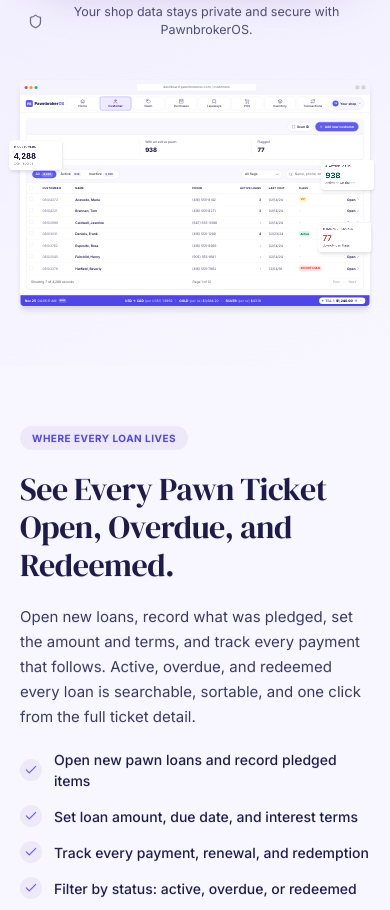
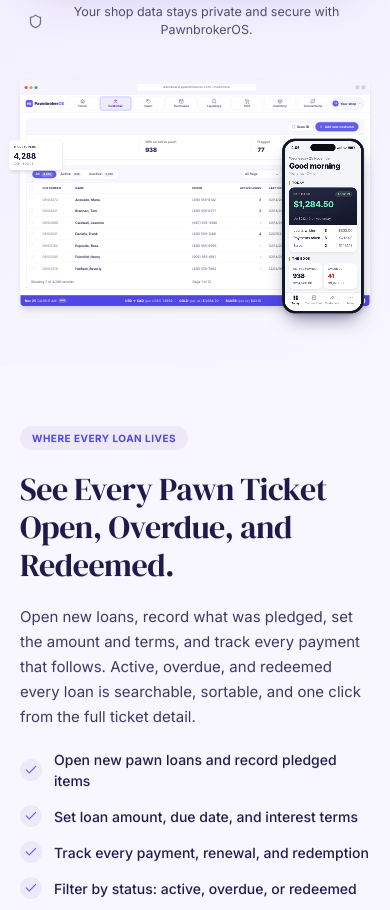
Before and after one commit to Chameleon-ideas/PawnbrokerOS-Webiste, an Astro site: page / in a window 390 px wide. Shown: the part 1252-2162 px from the top of the page. Built offline with nearby package versions, Linux system fonts and the light colour scheme; Astro itself is replaced by a stand-in of ours; no server answers.

Commit message:
Hero: show the owner mobile app beside the web preview
New PhoneOwner mockup rebuilds the owner app's Today screen (net cash, today's loans,
payments and sales, the book, inventory, bottom tabs) in a phone frame with sample figures;
date, greeting and clock follow the visitor's clock. It overlaps the right of the browser
window. The two right-hand floating stat cards it replaces are removed.

Co-Authored-By: Claude Opus 5.5 <noreply@anthropic.com>
Claude-Session: https://claude.ai/code/session_018uYrG65T8nK1nMdk4pSnZr

```diff
--- a/src/components/Hero.astro
+++ b/src/components/Hero.astro
@@ -1,5 +1,6 @@
 ---
 import Icon from './Icon.astro';
+import PhoneOwner from './mockups/PhoneOwner.astro';
 import DemoCard from './DemoCard.astro';
 import AppFooter from './mockups/AppFooter.astro';
 import Scaler from './mockups/Scaler.astro';
@@ -125,16 +126,8 @@ const rows = [
           <b class="flt__v" style="color:var(--ink-700)">4,288</b>
           <span class="flt__u">total records</span>
         </div>
-        <div class="flt flt--b" data-float="0.07">
-          <span class="flt__k"><i style="background:var(--green)"></i>Active Loans</span>
-          <b class="flt__v" style="color:var(--green-fg)">938</b>
-          <span class="flt__u">active pawn tickets</span>
-        </div>
-        <div class="flt flt--c" data-float="0.03">
-          <span class="flt__k"><i style="background:var(--red)"></i>Banned / Locked</span>
-          <b class="flt__v" style="color:var(--red)">77</b>
-          <span class="flt__u">do-not-loan flags</span>
-        </div>
+        <!-- owner's mobile app, overlapping the web preview (2026-11-24) -->
+        <div class="hero__phone" data-float="0.05"><PhoneOwner /></div>
       </div>
     </Scaler>
   </div>
@@ -305,9 +298,8 @@ const rows = [
   }
   .flt:hover { box-shadow: 0 22px 40px -18px rgb(76 29 149 / .45); }
   .flt { pointer-events: none; } /* decorative; never block clicks on the preview */
+  .hero__phone { position: absolute; left: 958px; top: 214px; z-index: 3; }
   .flt--a { left: -40px; top: 220px; animation: bob 7s ease-in-out infinite; }
-  .flt--b { left: 1100px; top: 296px; animation: bob 8s ease-in-out .8s infinite; }
-  .flt--c { left: 1090px; top: 520px; animation: bob 6.5s ease-in-out .4s infinite; }
 
   .flt__k {
     display: flex; align-items: center; gap: 6px;
--- /dev/null
+++ b/src/components/mockups/PhoneOwner.astro
@@ -0,0 +1,148 @@
+---
+/**
+ * The owner's mobile app, Today screen (owner, 2026-11-24), shown beside the web preview in
+ * the hero. Rebuilt in HTML from the app's real layout — net-cash card, the book, inventory,
+ * bottom tabs — with sample figures (no real account data). The date and greeting follow the
+ * visitor's clock.
+ */
+const today = [
+  ['Loans written', '3', '$835.00'],
+  ['Payments taken', '6', '$412.00'],
+  ['Sales', '2', '$1,131.13'],
+];
+---
+<div class="ph" aria-label="PawnbrokerOS owner app on a phone">
+  <div class="ph__screen">
+    <div class="ph__status">
+      <b data-ph-time>10:02</b>
+      <span class="ph__island"></span>
+      <span class="ph__icons">
+        <svg width="16" height="11" viewBox="0 0 16 11" aria-hidden="true"><rect x="0" y="7" width="3" height="4" rx="1" fill="currentColor"/><rect x="4.3" y="5" width="3" height="6" rx="1" fill="currentColor"/><rect x="8.6" y="2.5" width="3" height="8.5" rx="1" fill="currentColor"/><rect x="12.9" y="0" width="3" height="11" rx="1" fill="currentColor" opacity=".35"/></svg>
+        <svg width="15" height="11" viewBox="0 0 24 18" aria-hidden="true"><path d="M12 17.5 15.3 13a5.5 5.5 0 0 0-6.6 0Zm-6-6.2 2 2.7a8 8 0 0 1 8 0l2-2.7a11.3 11.3 0 0 0-12 0ZM2.3 6.3l2 2.7a14.5 14.5 0 0 1 15.4 0l2-2.7a18 18 0 0 0-19.4 0Z" fill="currentColor"/></svg>
+        <span class="ph__batt"><i></i></span>
+      </span>
+    </div>
+
+    <div class="ph__body">
+      <p class="ph__date" data-ph-date>Tuesday 24 November</p>
+      <h4 class="ph__hello" data-ph-hello>Good evening</h4>
+      <p class="ph__who">Your shop · Owner</p>
+
+      <h5 class="ph__sec">Today</h5>
+      <div class="ph__card">
+        <div class="ph__net">
+          <div class="ph__net-top"><span>Net cash</span><em>Took in</em></div>
+          <b>$1,284.50</b>
+          <i class="ph__rule"></i>
+          <small>Up $212.40 on yesterday</small>
+        </div>
+        <div class="ph__rows">
+          {today.map(([k, n, v]) => (
+            <div><span>{k}</span><b>{n}</b><em>{v}</em></div>
+          ))}
+        </div>
+      </div>
+
+      <h5 class="ph__sec">The book</h5>
+      <div class="ph__pair">
+        <div class="ph__tile"><span>Active pawns</span><b>938</b><em>$214,560.00</em></div>
+        <div class="ph__tile"><span>Overdue</span><b class="red">41</b><em>$9,870.00</em></div>
+      </div>
+      <div class="ph__line"><span>Buys outright</span><b>12</b><em>$4,431.00</em><i>›</i></div>
+
+      <h5 class="ph__sec">Inventory</h5>
+      <div class="ph__line ph__line--inv"><div><span>On hand</span><b>1,842</b></div><div><span>Retail value</span><b>$386,240</b></div><i>›</i></div>
+    </div>
+
+    <nav class="ph__tabs" aria-hidden="true">
+      <span class="is-on"><svg width="20" height="20" viewBox="0 0 24 24" fill="currentColor"><rect x="3" y="3" width="8" height="10" rx="1"/><rect x="13" y="3" width="8" height="6" rx="1"/><rect x="13" y="11" width="8" height="10" rx="1"/><rect x="3" y="15" width="8" height="6" rx="1"/></svg>Today</span>
+      <span><svg width="20" height="20" viewBox="0 0 24 24" fill="none" stroke="currentColor" stroke-width="1.8" stroke-linecap="round"><path d="M6 3h12v18l-3-2-3 2-3-2-3 2Z"/><path d="M9 8h6M9 12h6"/></svg>Transactions</span>
+      <span><svg width="20" height="20" viewBox="0 0 24 24" fill="none" stroke="currentColor" stroke-width="1.8" stroke-linecap="round"><circle cx="8.5" cy="8" r="3"/><circle cx="16" cy="8" r="3"/><path d="M3 19c0-3 2.5-5 5.5-5s5.5 2 5.5 5M13.5 14.2c.8-.2 1.6-.2 2.5-.2 3 0 5 2 5 5"/></svg>Customers</span>
+      <span><svg width="20" height="20" viewBox="0 0 24 24" fill="currentColor"><circle cx="5" cy="12" r="2"/><circle cx="12" cy="12" r="2"/><circle cx="19" cy="12" r="2"/></svg>More</span>
+    </nav>
+  </div>
+</div>
+
+<script>
+  // Date, greeting and status-bar clock follow the visitor's own clock.
+  const setPhone = () => {
+    const now = new Date();
+    const h = now.getHours();
+    const date = now.toLocaleDateString('en-GB', { weekday: 'long', day: 'numeric', month: 'long' });
+    const time = now.toLocaleTimeString('en-US', { hour: 'numeric', minute: '2-digit', hour12: true }).replace(/\s?[AP]M/, '');
+    const hello = h < 12 ? 'Good morning' : h < 18 ? 'Good afternoon' : 'Good evening';
+    document.querySelectorAll('[data-ph-date]').forEach((e) => (e.textContent = date.replace(',', '')));
+    document.querySelectorAll('[data-ph-time]').forEach((e) => (e.textContent = time));
+    document.querySelectorAll('[data-ph-hello]').forEach((e) => (e.textContent = hello));
+  };
+  setPhone();
+  setInterval(setPhone, 30000);
+</script>
+
+<style>
+  .ph {
+    width: 300px;
+    padding: 10px;
+    border-radius: 48px;
+    background: #14152a;
+    box-shadow: 0 0 0 1.5px #3a3b55 inset, 0 40px 70px -24px rgb(30 27 75 / 0.55), 0 12px 24px -12px rgb(30 27 75 / 0.35);
+  }
+  .ph__screen {
+    position: relative;
+    height: 620px;
+    border-radius: 39px;
+    overflow: hidden;
+    background: #f4f5f9;
+    color: #0f1222;
+    font-family: var(--sans);
+    display: flex;
+    flex-direction: column;
+  }
+  .ph__status { position: relative; display: flex; align-items: center; justify-content: space-between; padding: 14px 24px 6px; font-size: 13px; }
+  .ph__status b { font-weight: 700; }
+  .ph__island { position: absolute; left: 50%; top: 10px; transform: translateX(-50%); width: 92px; height: 26px; border-radius: 99px; background: #0b0b14; }
+  .ph__icons { display: flex; align-items: center; gap: 5px; }
+  .ph__batt { position: relative; width: 23px; height: 11px; border: 1.5px solid currentColor; border-radius: 3.5px; opacity: .9; }
+  .ph__batt i { position: absolute; inset: 1.5px; right: 5px; border-radius: 1.5px; background: currentColor; }
+
+  .ph__body { flex: 1; overflow: hidden; padding: 10px 16px 0; }
+  .ph__date { margin: 4px 0 0; font-size: 12.5px; color: #6b6f85; }
+  .ph__hello { margin: 2px 0 0; font-family: var(--sans); font-size: 28px; font-weight: 800; letter-spacing: -0.8px; line-height: 1.15; color: #0f1222; }
+  .ph__who { margin: 4px 0 0; font-size: 11.5px; color: #9a9db0; }
+  .ph__sec { display: flex; align-items: center; gap: 8px; margin: 16px 0 8px; font-family: var(--sans); font-size: 11.5px; font-weight: 700; letter-spacing: 1px; text-transform: uppercase; color: #0f1222; }
+  .ph__sec::before { content: ''; width: 3px; height: 13px; border-radius: 2px; background: #b88a3e; }
+
+  .ph__card { border-radius: 18px; overflow: hidden; background: #fff; box-shadow: 0 6px 16px -10px rgb(15 18 34 / 0.25); }
+  .ph__net { padding: 14px 16px 12px; background: linear-gradient(160deg, #262a45, #14162a); color: #fff; }
+  .ph__net-top { display: flex; align-items: center; justify-content: space-between; }
+  .ph__net-top span { font-size: 10.5px; font-weight: 700; letter-spacing: 1px; text-transform: uppercase; color: #c9a25c; }
+  .ph__net-top em { font-style: normal; font-size: 10px; font-weight: 700; letter-spacing: .6px; text-transform: uppercase; padding: 3px 9px; border-radius: 99px; background: rgb(255 255 255 / 0.1); color: #6ee7b7; }
+  .ph__net b { display: block; margin-top: 4px; font-size: 30px; font-weight: 800; letter-spacing: -0.6px; color: #6ee7b7; }
+  .ph__rule { display: block; height: 2px; margin: 8px 0 6px; border-radius: 2px; background: linear-gradient(90deg, #b88a3e, rgb(184 138 62 / 0)); }
+  .ph__net small { font-size: 11.5px; color: #a7abc3; }
+  .ph__rows { padding: 8px 16px 10px; }
+  .ph__rows div { display: grid; grid-template-columns: 1fr 28px 84px; align-items: center; padding: 4px 0; font-size: 13px; }
+  .ph__rows b { font-weight: 700; text-align: center; }
+  .ph__rows em { font-style: normal; text-align: right; color: #6b6f85; }
+
+  .ph__pair { display: grid; grid-template-columns: 1fr 1fr; gap: 8px; }
+  .ph__tile, .ph__line { border-radius: 16px; background: #fff; box-shadow: 0 6px 16px -10px rgb(15 18 34 / 0.25); }
+  .ph__tile { display: flex; flex-direction: column; gap: 2px; padding: 12px 14px; }
+  .ph__tile span { font-size: 10px; font-weight: 600; letter-spacing: .8px; text-transform: uppercase; color: #6b6f85; }
+  .ph__tile b { font-size: 22px; font-weight: 800; }
+  .ph__tile b.red { color: #dc2626; }
+  .ph__tile em { font-style: normal; font-size: 11.5px; font-weight: 600; color: #6b6f85; }
+  .ph__line { display: flex; align-items: center; gap: 8px; margin-top: 8px; padding: 12px 14px; font-size: 13.5px; }
+  .ph__line > span { flex: 1; }
+  .ph__line b { font-weight: 700; }
+  .ph__line em { font-style: normal; color: #6b6f85; }
+  .ph__line i { font-style: normal; font-size: 18px; color: #b5b8c8; }
+  .ph__line--inv { margin-top: 0; }
+  .ph__line--inv div { flex: 1; display: flex; flex-direction: column; }
+  .ph__line--inv div span { font-size: 11.5px; color: #6b6f85; }
+  .ph__line--inv div b { font-size: 18px; font-weight: 800; }
+
+  .ph__tabs { display: grid; grid-template-columns: repeat(4, 1fr); padding: 8px 6px 20px; border-top: 1px solid #e4e6ee; background: rgb(255 255 255 / 0.92); }
+  .ph__tabs span { display: flex; flex-direction: column; align-items: center; gap: 3px; font-size: 10px; font-weight: 600; color: #9a9db0; }
+  .ph__tabs span.is-on { color: #14162a; }
+</style>
```
Also changed, not shown: Docs/SESSION_2026-11-24.md (+10 -0 lines).
